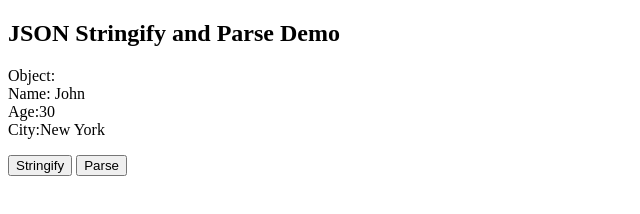
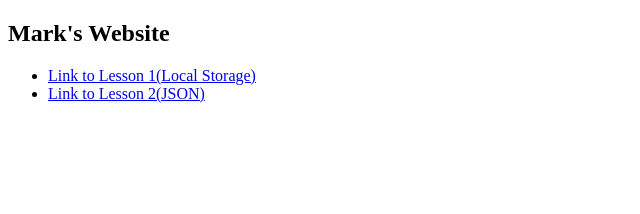
Before and after one commit to deckerchild/CIT261, a plain HTML site: page index.html in a window 1280 px wide. Shown: the whole page, without its empty margins (0-640 px from the left). Drawn offline with Linux system fonts and the light colour scheme.

Commit message:
Pages broken out

```diff
--- a/index.html
+++ b/index.html
@@ -2,25 +2,14 @@
 <html>
 <body>
 
-<h2>JSON Stringify and Parse Demo</h2>
-<p>Object: <br> Name: John<br>  Age:30 <br> City:New York</p>
+<h2>Mark's Website</h2>
 <p id="demo"></p>
-<button id="btn1" onclick="stringness()">Stringify</button>
-<button id="btn1" onclick="parsenes()">Parse</button>
-<script>
 
-    function stringness(){
-        var obj = { "name":"John", "age":30, "city":"New York"};
-        var myJSON = JSON.stringify(obj);
-        document.getElementById("demo").innerHTML = myJSON;
-        alert(myJSON);
-}
-    function parsenes(){
-        var obj = JSON.parse('{ "name":"John", "age":30, "city":"New York"}');
-        document.getElementById("demo").innerHTML = obj.name + ", " + obj.age;
-        alert(obj.name + ", " + obj.age);
-    }
-</script>
+    <ul style="list-style-type:disc">
+        <li><a href="New%20Text%20Document.html">Link to Lesson 1(Local Storage)</a></li>
+        <li><a href="JSON.html">Link to Lesson 2(JSON)</a></li>
+    </ul>
+
 
 </body>
 </html>
```
Also changed, not shown: JSON.html (added, +27 -0 lines), New Text Document.html (+2 -1 lines).
